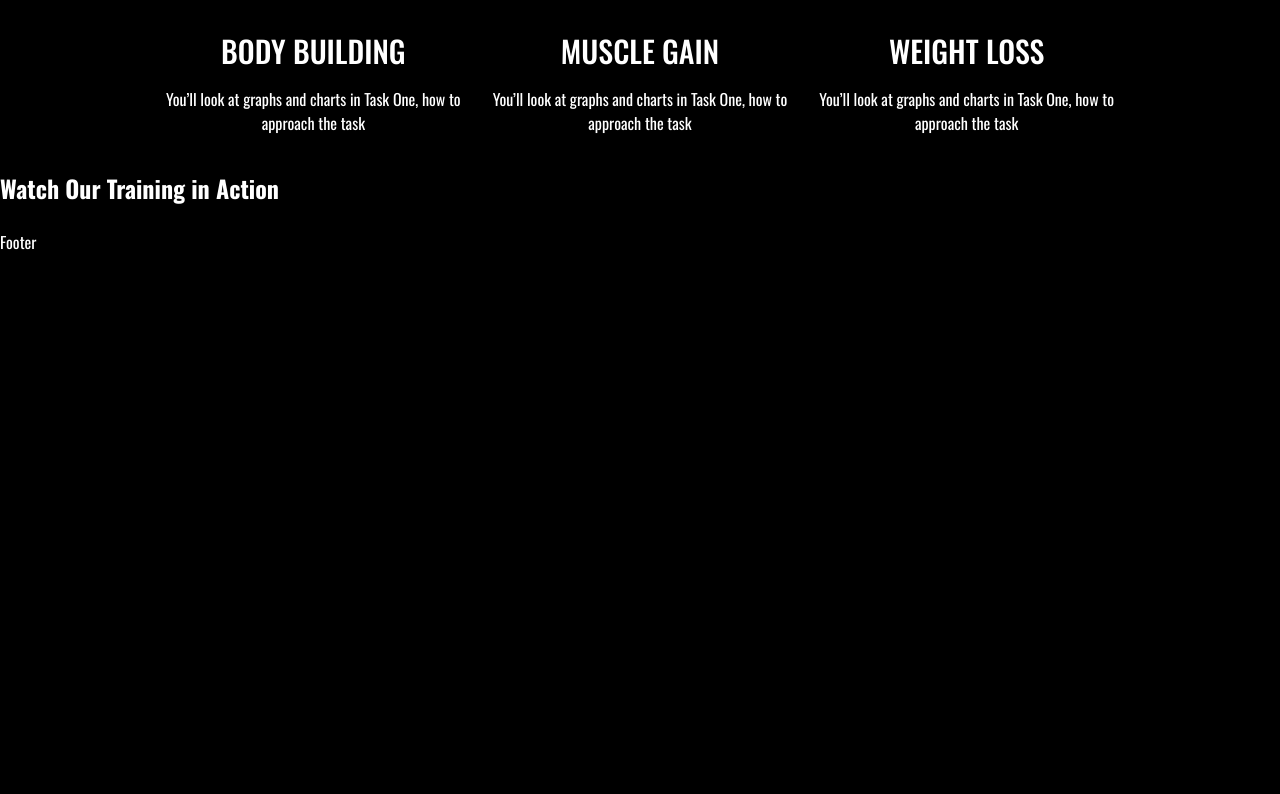
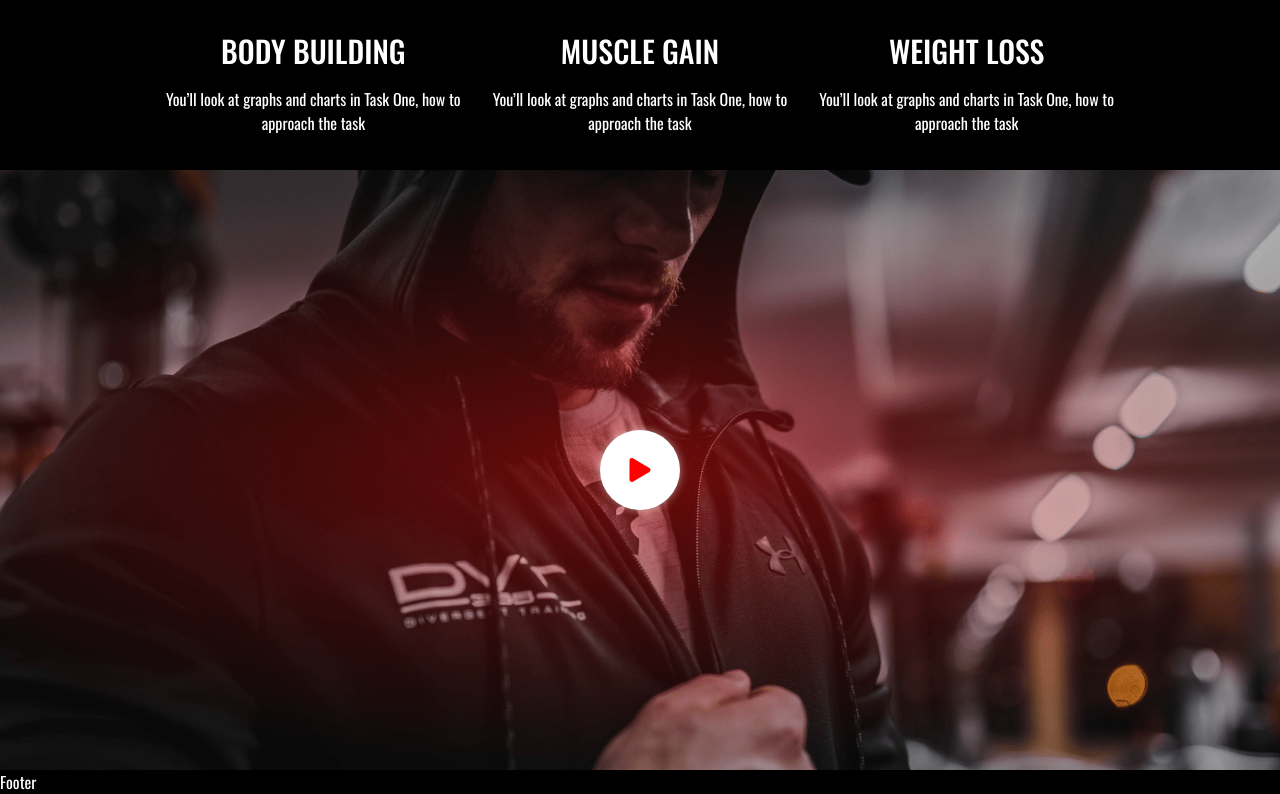
Before and after one commit to Ssovelich/Zacson-Website, a Next.js app: page / in a window 1280 px wide. Shown: the part 1662-2456 px from the top of the page. Before the commit the page ends 1916 px from the top, so only its background shows below. Built offline with nearby package versions, Linux system fonts and the light colour scheme.

Commit message:
added styles videoBanner

```diff
--- a/src/app/page.js
+++ b/src/app/page.js
@@ -1,7 +1,7 @@
 import AnimatedLinkFill from "@/components/AnimatedLinkFill/AnimatedLinkFill";
 import styles from "@/styles/pages/Home.module.css";
-import Link from "next/link";
-// import Image from "next/image";
+// import Link from "next/link";
+import { FaPlay } from "react-icons/fa";
 
 export default function HomePage() {
   return (
@@ -95,9 +95,9 @@ export default function HomePage() {
 
       {/* Video Banner */}
       <section className={styles.videoBanner}>
-        <div className={styles.videoContent}>
-          <h2>Watch Our Training in Action</h2>
-          <button className={styles.playButton}>▶ Play Video</button>
+        <div className={`container ${styles.videoContent}`}>
+          <h2 className={styles.videoTitle}>Watch Our Training in Action</h2>
+          <button className={styles.playButton}><FaPlay /></button>
         </div>
       </section>
     </div>
--- a/src/components/ScrollToTopBtn/ScrollToTopBtn.module.css
+++ b/src/components/ScrollToTopBtn/ScrollToTopBtn.module.css
@@ -13,7 +13,6 @@
   opacity: 0.8;
   transition: background 0.3s ease;
 }
-
 .scrollTopBtn:hover {
    background: #ff0000;
 }
--- a/src/styles/pages/Home.module.css
+++ b/src/styles/pages/Home.module.css
@@ -3,7 +3,7 @@
   background: url("/images/hero-bg.png") no-repeat center/cover;
   padding: 150px 0 60px;
   color: white;
-  background-attachment: fixed;/*фон залишається нерухомим*/
+  background-attachment: fixed; /*фон залишається нерухомим*/
 }
 
 .heroTitle {
@@ -25,6 +25,7 @@
   display: flex;
   flex-direction: column;
 }
+/*Title не займає місце, але читається рідерами*/
 .categoriesTitle {
   position: absolute;
   width: 1px;
@@ -97,7 +98,7 @@
   padding: 15px 0;
 }
 
-.offersCardImage{
+.offersCardImage {
   width: 100%;
   height: auto;
   object-fit: cover;
@@ -115,6 +116,86 @@
   font-size: 16px;
   font-weight: normal;
   text-align: center;
+}
+/* Video Banner */
+.videoBanner {
+  position: relative;
+  height: 300px;
+  background: url("/images/video-bg.png") no-repeat center/cover;
+}
+.videoContent {
+  height: 100%;
+  display: flex;
+  align-items: center;
+  justify-content: center;
+}
+.videoTitle {
+  position: absolute;
+  width: 1px;
+  height: 1px;
+  padding: 0;
+  margin: -1px;
+  overflow: hidden;
+  clip: rect(0 0 0 0);
+  white-space: nowrap;
+  border: 0;
+}
+.playButton {
+  position: relative;
+  display: flex;
+  align-items: center;
+  justify-content: center;
+  width: 80px;
+  height: 80px;
+  border-radius: 50%;
+  background: white;
+  border: none;
+  font-size: 24px;
+  cursor: pointer;
+  color: #ff0000;
+  z-index: 1;
+  display: flex;
+  align-items: center;
+  justify-content: center;
+  box-shadow: 0 0 10px rgba(255, 255, 255, 0.5);
+  transition: transform 0.3s ease;
+}
+
+.playButton:hover {
+  transform: scale(1.05);
+}
+
+/* Пульсуюче кільце */
+.playButton::before {
+  content: "";
+  position: absolute;
+  top: 50%;
+  left: 50%;
+  width: 100%;
+  height: 100%;
+  background: transparent;
+  border: 3px solid #ff0000;
+  border-radius: 50%;
+  transform: translate(-50%, -50%);
+  animation: pulseRing 1.5s infinite;
+  z-index: -1;
+  opacity: 0.6;
+}
+
+/* Анімація пульсації */
+@keyframes pulseRing {
+  0% {
+    transform: translate(-50%, -50%) scale(1);
+    opacity: 0.6;
+  }
+  70% {
+    transform: translate(-50%, -50%) scale(1.8);
+    opacity: 0;
+  }
+  100% {
+    transform: translate(-50%, -50%) scale(1.8);
+    opacity: 0;
+  }
 }
 
 @media (min-width: 768px) {
@@ -149,13 +230,17 @@
   }
 
   .offersCard {
-       flex: 0 1 calc((100% - 20px) / 2);
+    flex: 0 1 calc((100% - 20px) / 2);
   }
 
   .offersCardTitle {
     font-size: 30px;
   }
   .offersText {
+  }
+  /* Video Banner */
+  .videoBanner {
+    height: 400px;
   }
 }
 @media screen and (min-width: 1024px) {
@@ -184,6 +269,10 @@
     font-size: 140px;
   }
   .offersCard {
-       flex: 0 1 calc((100% - 40px) / 3);
+    flex: 0 1 calc((100% - 40px) / 3);
+  }
+  /* Video Banner */
+  .videoBanner {
+    height: 600px;
   }
 }
```
